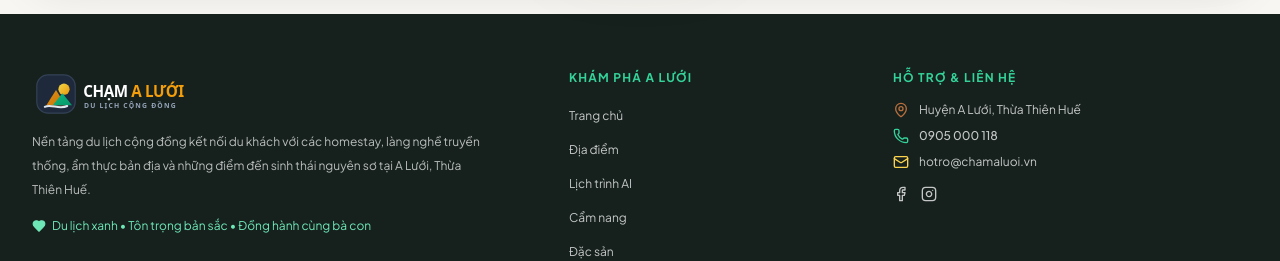
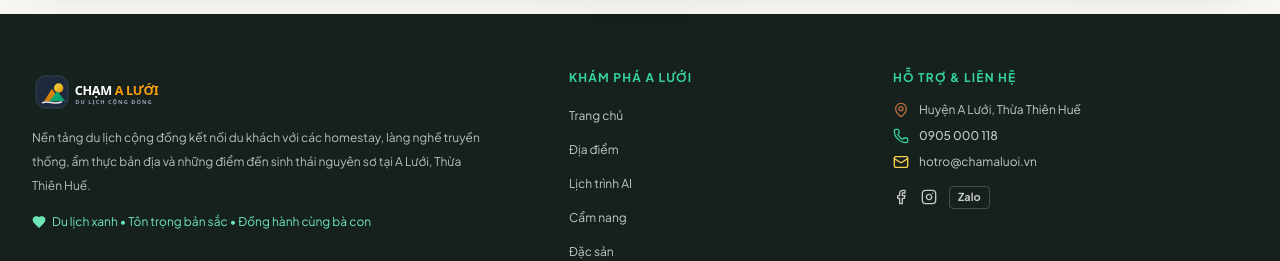
Before and after one commit to chamaluoi2026-cyber/Ch-m-A-L-i-Customer, a Next.js app: page /account in a window 1280 px wide. Shown: the part 865-1126 px from the top of the page. Built offline with nearby package versions, Linux system fonts and the light colour scheme; no server answers; the database is empty; a web font is replaced by a local one.

Commit message:
fix(sync): live sync site logo and settings from Supabase cloud to Customer web navbar & footer with proportional scaling

```diff
--- a/app/api/settings/route.ts
+++ b/app/api/settings/route.ts
@@ -3,6 +3,34 @@ import { getSiteSettings, updateSiteSettings, loadStore, type SiteSettings } fro
 import { revalidatePath } from "next/cache";
 
 export const dynamic = "force-dynamic";
+
+async function pushToSupabaseDirect(newSettings: SiteSettings): Promise<boolean> {
+  const url = process.env.NEXT_PUBLIC_SUPABASE_URL || 'https://hcunfovtwbzfatudejfs.supabase.co';
+  const key = process.env.SUPABASE_SERVICE_ROLE_KEY || 'eyJhbGciOiJIUzI1NiIsInR5cCI6IkpXVCJ9.eyJpc3MiOiJzdXBhYmFzZSIsInJlZiI6ImhjdW5mb3Z0d2J6ZmF0dWRlamZzIiwicm9sZSI6InNlcnZpY2Vfcm9sZSIsImlhdCI6MTc4OTM5NTM5OSwiZXhwIjoyMTA0OTcxMzk5fQ.7QwyRHqGXa6UwgbUNAhlWdmGZqpuS8Cxall2v8j7lMU';
+
+  if (!url || !key) return false;
+
+  try {
+    const res = await fetch(`${url}/rest/v1/system_store`, {
+      method: "POST",
+      headers: {
+        "apikey": key,
+        "Authorization": `Bearer ${key}`,
+        "Content-Type": "application/json",
+        "Prefer": "resolution=merge-duplicates"
+      },
+      body: JSON.stringify({
+        id: "site_settings",
+        data: newSettings,
+        updated_at: new Date().toISOString()
+      })
+    });
+    return res.ok;
+  } catch (err) {
+    console.error("[CUSTOMER_API_SETTINGS] Supabase direct push error:", err);
+    return false;
+  }
+}
 
 async function fetchFromSupabaseDirect(): Promise<SiteSettings | null> {
   const url = process.env.NEXT_PUBLIC_SUPABASE_URL || 'https://hcunfovtwbzfatudejfs.supabase.co';
@@ -38,6 +66,10 @@ export async function POST(req: NextRequest) {
       return NextResponse.json({ success: false, error: "Dữ liệu không hợp lệ." }, { status: 400 });
     }
     const updated = updateSiteSettings(body);
+    const store = loadStore();
+    store.siteSettings = updated;
+
+    await pushToSupabaseDirect(updated);
     revalidatePath("/", "layout");
     return NextResponse.json({ success: true, settings: updated });
   } catch (err: any) {
--- a/app/layout.tsx
+++ b/app/layout.tsx
@@ -5,13 +5,14 @@ import { CustomerChatbox } from "@/components/customer-chatbox";
 import { WeatherMascotBot } from "@/components/weather-mascot-bot";
 import { Navbar } from "@/components/navbar";
 import { siteUrl } from "@/lib/utils";
-import { getSiteSettings } from "@/lib/server-store";
+import { getSiteSettingsAsync } from "@/lib/server-store";
 import { I18nProvider } from "@/components/i18n-provider";
 
 export const dynamic = "force-dynamic";
+export const revalidate = 0;
 
 export async function generateMetadata(): Promise<Metadata> {
-  const settings = getSiteSettings();
+  const settings = await getSiteSettingsAsync();
   const faviconUrl = settings.favicon || "/favicon.ico";
 
   return {
@@ -45,8 +46,8 @@ export async function generateMetadata(): Promise<Metadata> {
   };
 }
 
-export default function RootLayout({ children }: Readonly<{ children: React.ReactNode }>) {
-  const settings = getSiteSettings();
+export default async function RootLayout({ children }: Readonly<{ children: React.ReactNode }>) {
+  const settings = await getSiteSettingsAsync();
   const activeFavicon = settings.favicon || "/favicon.ico";
   const organizationJsonLd = {
     "@context": "https://schema.org",
@@ -72,11 +73,18 @@ export default function RootLayout({ children }: Readonly<{ children: React.Reac
       <body className="font-sans antialiased">
         <script type="application/ld+json" dangerouslySetInnerHTML={{ __html: JSON.stringify(organizationJsonLd) }} />
         <I18nProvider>
-          <Navbar initialLogo={settings.logo} initialMobileLogo={settings.logoMobile} />
+          <Navbar
+            initialLogo={settings.logo}
+            initialMobileLogo={settings.logoMobile}
+            logoScale={settings.logoScale}
+            logoWidth={settings.logoWidth}
+            logoHeight={settings.logoHeight}
+            settings={settings}
+          />
           {children}
           <CustomerChatbox />
           <WeatherMascotBot />
-          <Footer logo={settings.logoDark || settings.logo} />
+          <Footer logo={settings.logoDark || settings.logo} settings={settings} />
         </I18nProvider>
       </body>
     </html>
--- a/components/footer.tsx
+++ b/components/footer.tsx
@@ -38,16 +38,27 @@ export function Footer({ logo, settings }: FooterProps = {}) {
     return fallback;
   };
 
+  const rawW = settings?.logoWidth || 160;
+  const rawH = settings?.logoHeight || 44;
+  const scale = ((settings?.logoScale || 100) / 100);
+  const displayH = Math.min(Math.max(Math.round(rawH * scale), 36), 72);
+  const displayW = Math.min(Math.max(Math.round(rawW * scale), 100), 340);
+
   return (
     <footer className="bg-ink text-white">
       <section className="section-shell grid gap-10 py-14 md:grid-cols-[1.4fr_0.8fr_1fr]">
         <article>
-          <div className="relative h-12 w-48 mb-3">
+          <div
+            className="relative mb-3 flex items-center"
+            style={{ height: `${displayH}px`, width: `${displayW}px`, maxWidth: "100%" }}
+          >
             <AppImage
               src={activeLogo}
               alt="Logo Chạm A Lưới"
               fill
+              fallbackSrc="/images/logo-white.svg"
               className="object-contain object-left"
+              priority
             />
           </div>
           <p className="max-w-md text-xs leading-6 text-white/70">
--- a/components/navbar.tsx
+++ b/components/navbar.tsx
@@ -12,20 +12,41 @@ import { WeatherNavBadge } from "@/components/weather-nav-badge";
 import { useLanguage } from "@/components/i18n-provider";
 import { navItems, siteConfig } from "@/data/site";
 import { cn } from "@/lib/utils";
+import type { SiteSettings } from "@/lib/server-store";
 
 interface NavbarProps {
   initialLogo?: string;
   initialMobileLogo?: string;
+  logoScale?: number;
+  logoWidth?: number;
+  logoHeight?: number;
+  settings?: SiteSettings;
 }
 
-export function Navbar({ initialLogo, initialMobileLogo }: NavbarProps = {}) {
+export function Navbar({
+  initialLogo,
+  initialMobileLogo,
+  logoScale,
+  logoWidth,
+  logoHeight,
+  settings
+}: NavbarProps = {}) {
   const [open, setOpen] = useState(false);
   const pathname = usePathname();
   const { language, t } = useLanguage();
 
   const isEn = language === "en";
-  const activeLogo = initialLogo || siteConfig.logo;
-  const activeMobileLogo = initialMobileLogo || activeLogo;
+  const activeLogo = settings?.logo || initialLogo || siteConfig.logo;
+  const activeMobileLogo = settings?.logoMobile || initialMobileLogo || activeLogo;
+
+  // Hỗ trợ kích thước và tỷ lệ co giãn từ Admin (logoScale: 50% - 200%)
+  const scale = ((settings?.logoScale ?? logoScale) || 100) / 100;
+  const rawW = (settings?.logoWidth ?? logoWidth) || 208;
+  const rawH = (settings?.logoHeight ?? logoHeight) || 44;
+
+  // Giới hạn chiều cao tối đa không vượt quá thanh bar (80px), đảm bảo logo không bị méo hay vỡ khung
+  const displayH = Math.min(Math.max(Math.round(rawH * scale), 32), 62);
+  const displayW = Math.min(Math.max(Math.round(rawW * scale), 80), 320);
 
   function isActive(href: string) {
     if (href === "/") return pathname === "/";
@@ -37,22 +58,36 @@ export function Navbar({ initialLogo, initialMobileLogo }: NavbarProps = {}) {
       <nav className="mx-auto flex h-20 w-full max-w-[1600px] items-center justify-between px-6 sm:px-8 lg:px-12 gap-4" aria-label="Điều hướng chính">
         {/* Logo */}
         <Link href="/" className="focus-ring flex shrink-0 items-center gap-2 transition hover:opacity-90">
-          <div className={cn("relative h-11 w-44 sm:w-52", activeMobileLogo !== activeLogo ? "hidden sm:block" : "block")}>
+          <div
+            className={cn("relative transition-all duration-200", activeMobileLogo !== activeLogo ? "hidden sm:block" : "block")}
+            style={{
+              height: `${displayH}px`,
+              width: `${displayW}px`
+            }}
+          >
             <AppImage
               src={activeLogo}
               alt="Logo Chạm A Lưới"
               fill
               className="object-contain object-left"
+              fallbackSrc="/images/logo.svg"
               priority
             />
           </div>
           {activeMobileLogo !== activeLogo && (
-            <div className="relative h-10 w-32 sm:hidden">
+            <div
+              className="relative transition-all duration-200 sm:hidden"
+              style={{
+                height: `${Math.min(displayH, 44)}px`,
+                width: `${Math.min(displayW, 160)}px`
+              }}
+            >
               <AppImage
                 src={activeMobileLogo}
                 alt="Logo Chạm A Lưới"
                 fill
                 className="object-contain object-left"
+                fallbackSrc="/images/logo.svg"
                 priority
               />
             </div>
```
